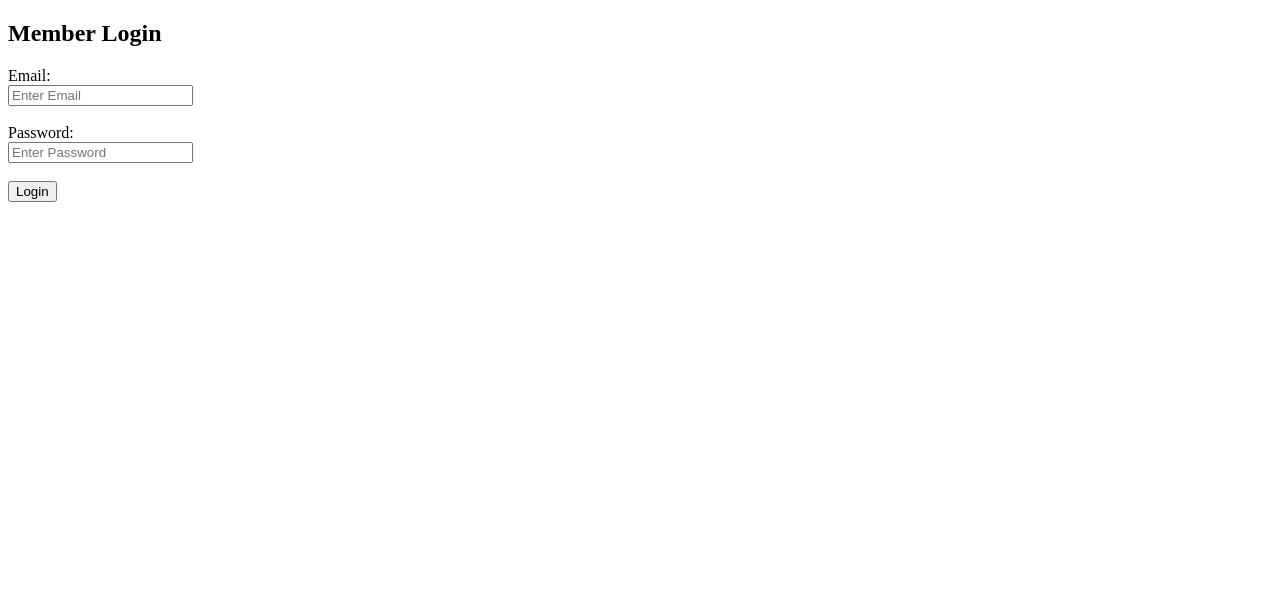
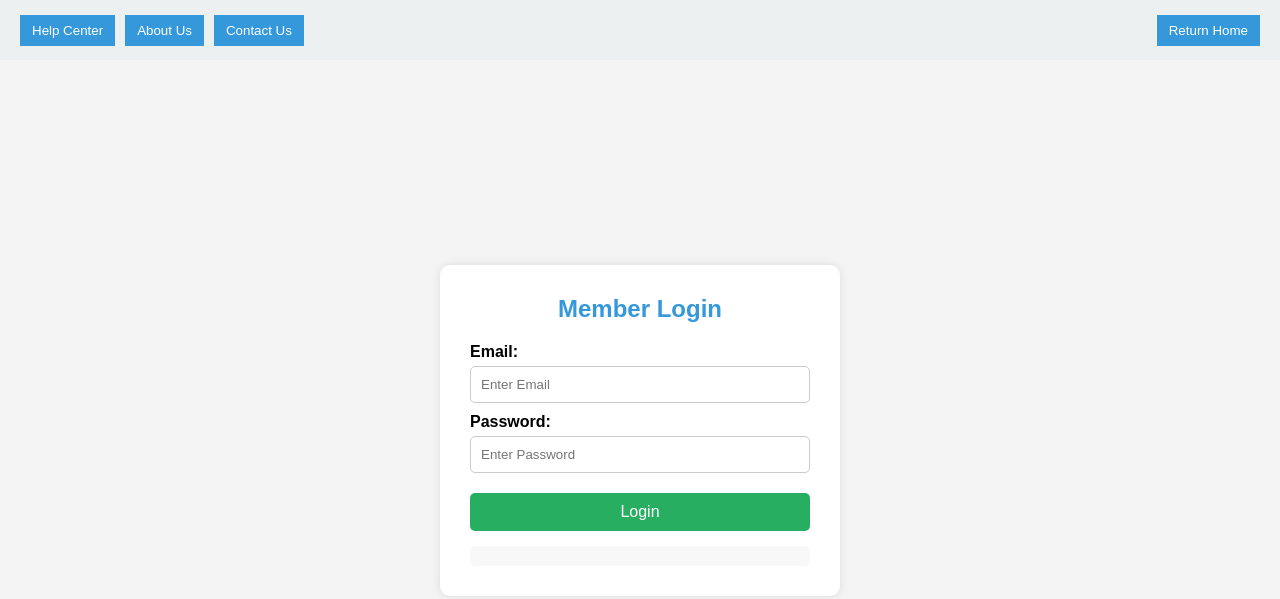
Before and after one commit to askada-asiadt/hirono-demo, a plain HTML site: page login.html in a window 1280 px wide. Drawn offline with Linux system fonts and the light colour scheme.

Commit message:
Login Identification HOME

```diff
--- a/login.html
+++ b/login.html
@@ -1,31 +1,133 @@
 <!DOCTYPE html>
-<html>
+<html lang="en">
 <head>
-  <meta charset="UTF-8">
-  <title>Login</title>
+  <meta charset="UTF-8" />
+  <meta name="viewport" content="width=device-width, initial-scale=1.0" />
+  <title>Beyond the Case - Login</title>
+  <style>
+    * { box-sizing: border-box; margin: 0; padding: 0; font-family: Arial, sans-serif; }
+    body { display: flex; flex-direction: column; min-height: 100vh; margin: 0; background-color: #f4f4f4; }
+
+    /* Topbar */
+    .topbar {
+      height: 60px;
+      background-color: #ecf0f1;
+      display: flex;
+      justify-content: flex-end;
+      align-items: center;
+      padding: 0 20px;
+      gap: 20px;
+    }
+    .nav-button {
+      background-color: #3498db;
+      color: white;
+      border: none;
+      padding: 8px 12px;
+      cursor: pointer;
+    }
+    .nav-button:hover {
+      background-color: #2980b9;
+    }
+
+    /* Login form styling */
+    .content {
+      flex: 1;
+      display: flex;
+      justify-content: center;
+      align-items: center;
+      padding: 20px;
+    }
+    .login-box {
+      background: white;
+      padding: 30px;
+      border-radius: 10px;
+      box-shadow: 0 0 10px rgba(0,0,0,0.1);
+      width: 100%;
+      max-width: 400px;
+    }
+    .login-box h2 {
+      text-align: center;
+      margin-bottom: 20px;
+      color: #3498db;
+    }
+    .login-box label {
+      font-weight: bold;
+      display: block;
+      margin-top: 10px;
+    }
+    .login-box input {
+      width: 100%;
+      padding: 10px;
+      margin-top: 5px;
+      border-radius: 5px;
+      border: 1px solid #ccc;
+    }
+    .login-box button {
+      width: 100%;
+      background-color: #27ae60;
+      color: white;
+      border: none;
+      padding: 10px;
+      margin-top: 20px;
+      cursor: pointer;
+      border-radius: 5px;
+      font-size: 16px;
+    }
+    .login-box button:hover {
+      background-color: #219150;
+    }
+    pre {
+      background: #f8f8f8;
+      padding: 10px;
+      border-radius: 5px;
+      overflow-x: auto;
+      margin-top: 15px;
+      font-size: 14px;
+    }
+    .success {
+      color: green;
+      font-weight: bold;
+    }
+    .error {
+      color: red;
+      font-weight: bold;
+    }
+  </style>
 </head>
 <body>
+
+  <!-- Topbar -->
+  <div class="topbar">
+    <div style="margin-right:auto; display:flex; gap:10px;">
+      <button class="nav-button" onclick="location.href='helpcenter.html'">Help Center</button>
+      <button class="nav-button" onclick="location.href='aboutus.html'">About Us</button>
+      <button class="nav-button">Contact Us</button>
+    </div>
+    <button class="nav-button" onclick="location.href='index.html'">Return Home</button>
+  </div>
+
+  <!-- Content -->
+  <div class="content">
+    <div class="login-box">
       <h2>Member Login</h2>
+      <form id="loginForm">
+        <label>Email:</label>
+        <input type="email" id="loginEmail" placeholder="Enter Email" required>
 
-  <form id="loginForm">
-    <label>Email:</label><br>
-    <input type="email" id="loginEmail" placeholder="Enter Email" required><br><br>
-
-    <label>Password:</label><br>
-    <input type="password" id="loginPassword" placeholder="Enter Password" required><br><br>
+        <label>Password:</label>
+        <input type="password" id="loginPassword" placeholder="Enter Password" required>
 
         <button type="submit">Login</button>
       </form>
+      <pre id="loginMessage"></pre>
+    </div>
+  </div>
 
-  <!-- Use <pre> for better formatting of JSON -->
-  <pre id="loginMessage"></pre>
-
+  <!-- Firebase Script -->
   <script type="module">
-    // Import Firebase
     import { initializeApp } from "https://www.gstatic.com/firebasejs/10.12.0/firebase-app.js";
     import { getFirestore, collection, query, where, getDocs } from "https://www.gstatic.com/firebasejs/10.12.0/firebase-firestore.js";
 
-    // Firebase config
     const firebaseConfig = {
       apiKey: "AIzaSyBCVlP2FHFYUszSns9GLgDJXpHwCkknL8w",
       authDomain: "btcuserdb.firebaseapp.com",
@@ -35,19 +137,17 @@
       appId: "1:598178558501:web:613be8d9f986e2885985cc"
     };
 
-    // Initialize Firebase
     const app = initializeApp(firebaseConfig);
     const db = getFirestore(app);
 
-    // Handle form submit
     document.getElementById("loginForm").addEventListener("submit", async (e) => {
-      e.preventDefault();
+      e.preventDefault(); // stop form refresh
 
       const email = document.getElementById("loginEmail").value.trim();
       const password = document.getElementById("loginPassword").value.trim();
       const msg = document.getElementById("loginMessage");
 
-      // Query Firestore for matching email & password
+      try {
         const q = query(
           collection(db, "members"),
           where("memberEmail", "==", email),
@@ -57,14 +157,29 @@
         const querySnapshot = await getDocs(q);
 
         if (!querySnapshot.empty) {
-        const memberData = querySnapshot.docs[0].data();
+          const userData = querySnapshot.docs[0].data();
 
-        // Format and show all fields
-        msg.textContent = JSON.stringify(memberData, null, 2);
+          // Save login state
+          localStorage.setItem("isLoggedIn", "true");
+          localStorage.setItem("userName", userData.memberName || email);
+
+          msg.textContent = "✅ Login Success";
+          msg.className = "success";
+
+          setTimeout(() => {
+            window.location.href = "index.html";
+          }, 1000);
         } else {
-        msg.textContent = "Failed login";
+          msg.textContent = "❌ Failed login - Incorrect email or password.";
+          msg.className = "error";
+        }
+      } catch (error) {
+        console.error("Login error:", error);
+        msg.textContent = "⚠️ Error connecting to server.";
+        msg.className = "error";
       }
     });
   </script>
+
 </body>
 </html>
```
Also changed, not shown: index.html (+27 -9 lines). Lines whose indentation alone changed are shown as unchanged.
